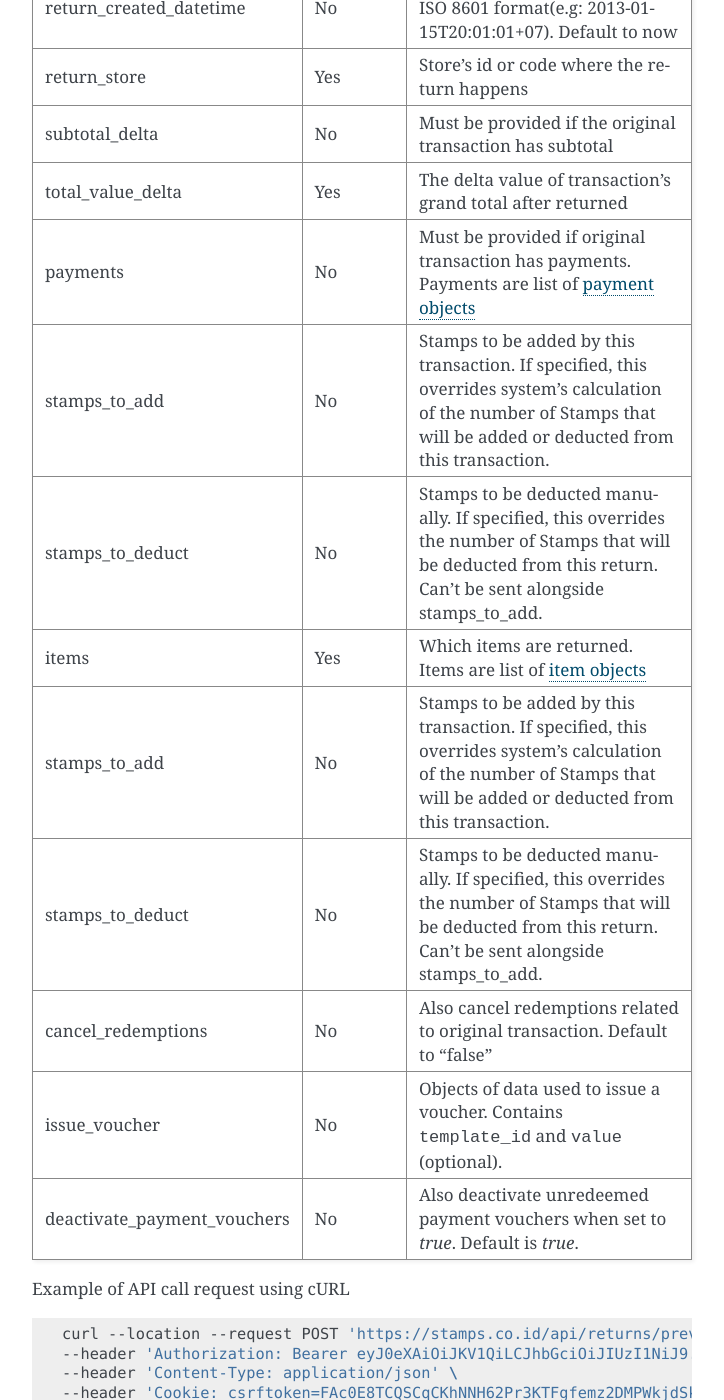
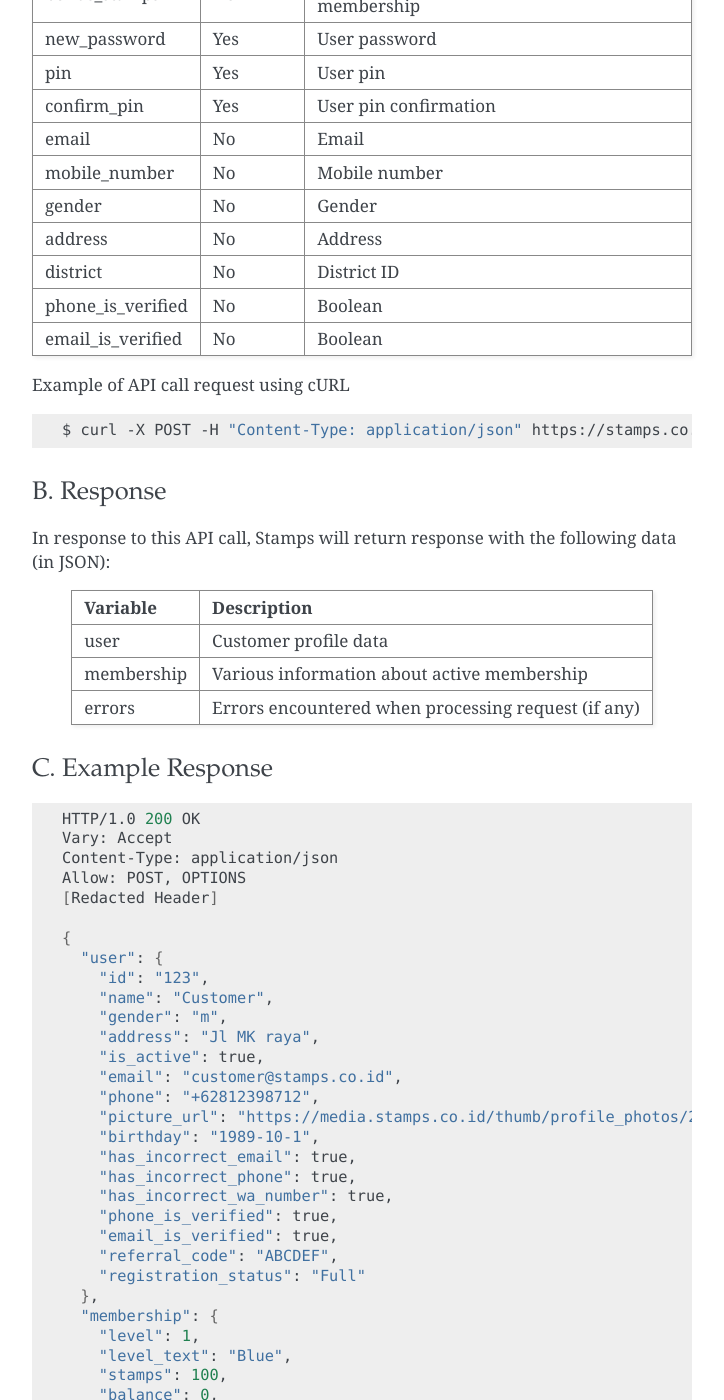
Before and after one commit to ui/stamps-api-docs, a Sphinx documentation site: the page built from source/klg_api.rst, in a window 1280 px wide and 1400 px high, scrolled down 5070 px. Shown: the whole window, without its empty margins (388-1112 px from the left). Built offline with Sphinx 7.4.7, drawn with Linux system fonts in a browser that asks for light colours; some of the changed text lies outside the part shown.

Commit message:
KLG API activate legacy and complete profile (#183)
* KLG API activate legacy and complete profile

* Update

```diff
--- a/source/klg_api.rst
+++ b/source/klg_api.rst
@@ -222,8 +222,108 @@ C. Example Response
     }
 
 
+4. Activate Legacy Membership and Complete Profile
+====================================
+| URL endpoint: https://stamps.co.id/api/klg/legacy/members/activate
+| Allowed Method: POST
+| Require Authentication: Yes
 
-4. Return Transaction Preview
+A. Request
+-----------------------------
+
+================== =========== =========================
+Parameter          Required    Description
+================== =========== =========================
+token              Yes         Authentication string
+user               Yes         A string indicating legacy member's ID, mobile number or email
+merchant_id        Yes         Merchant ID the legacy member is associated with
+passkey            No          Legacy member's PIN, required when `with_passkey` is true
+with_passkey       Yes         Boolean, whether to check legacy member PIN or not
+bonus_stamps       No          Integer, bonus points given to target user's membership
+new_password       Yes         User password
+pin                Yes         User pin
+confirm_pin        Yes         User pin confirmation
+email              No          Email
+mobile_number      No          Mobile number
+gender             No          Gender
+address            No          Address
+district           No          District ID
+phone_is_verified  No          Boolean
+email_is_verified  No          Boolean
+================== =========== =========================
+
+
+Example of API call request using cURL
+
+.. code-block :: bash
+
+    $ curl -X POST -H "Content-Type: application/json" https://stamps.co.id/api/klg/legacy/members/activate -i -d '{ "token": "secret", "user": 12, "merchant_id": 1, "bonus_stamps": 10, "passkey": "", "with_passkey": false, "new_password": "password", "pin": "123123", "confirm_pin": "123123" }'
+
+
+B. Response
+-----------
+
+In response to this API call, Stamps will return response with the following data (in JSON):
+
+=================== ==============================
+Variable            Description
+=================== ==============================
+user                Customer profile data
+membership          Various information about active membership
+errors              Errors encountered when processing request (if any)
+=================== ==============================
+
+
+C. Example Response
+-------------------
+
+.. code-block :: bash
+
+    HTTP/1.0 200 OK
+    Vary: Accept
+    Content-Type: application/json
+    Allow: POST, OPTIONS
+    [Redacted Header]
+
+    {
+      "user": {
+        "id": "123",
+        "name": "Customer",
+        "gender": "m",
+        "address": "Jl MK raya",
+        "is_active": true,
+        "email": "customer@stamps.co.id",
+        "phone": "+62812398712",
+        "picture_url": "https://media.stamps.co.id/thumb/profile_photos/2014/4/17/483ccddd-9aea-44d2-bbc4-6aa71f51fb2a_size_80.png",
+        "birthday": "1989-10-1",
+        "has_incorrect_email": true,
+        "has_incorrect_phone": true,
+        "has_incorrect_wa_number": true,
+        "phone_is_verified": true,
+        "email_is_verified": true,
+        "referral_code": "ABCDEF",
+        "registration_status": "Full"
+      },
+      "membership": {
+        "level": 1,
+        "level_text": "Blue",
+        "stamps": 100,
+        "balance": 0,
+        "is_blocked": false,
+        "referral_code": "abc123",
+        "start_date": "2022-01-01",
+        "created": "2022-01-01",
+        "primary_card": {
+          "id": 1,
+          "number": "RRR123456",
+          "is_active": true,
+          "activated_time": "2022-01-20 10:00:00"
+        }
+      }
+    }
+
+
+5. Return Transaction Preview
 =======================================
 | URL endpoint: https://stamps.co.id/api/returns/preview
 | Allowed Method: POST
```
Also changed, not shown: other parts of source/klg_api.rst (+2 -2 lines).
